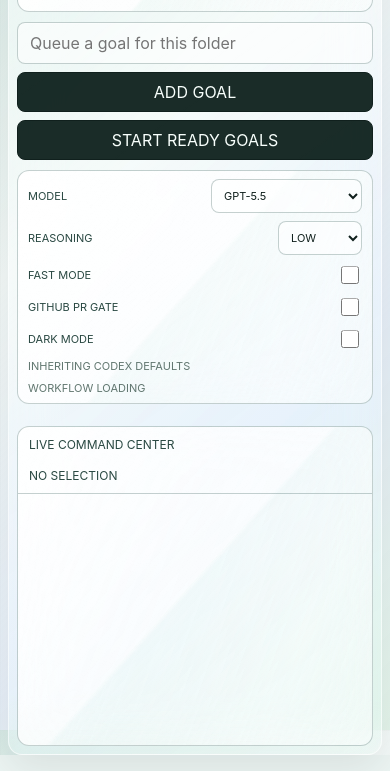
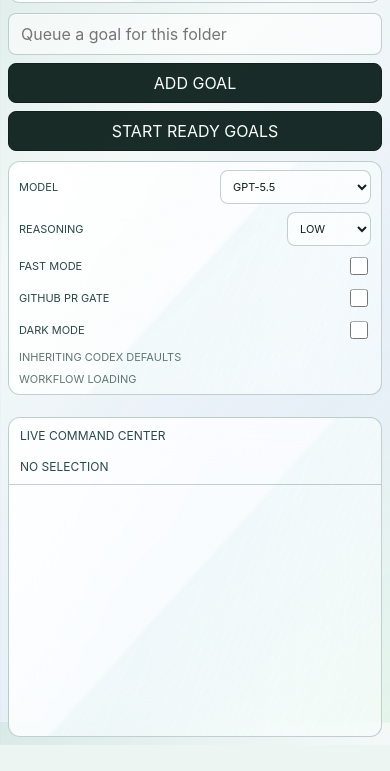
Before and after one commit to topmass/goalforge, a plain HTML site: page static/index.html in a window 390 px wide. Shown: the part 122-893 px from the top of the page. After the commit the page ends 867 px from the top, so only its background shows below. Drawn offline with Linux system fonts and the light colour scheme; no server answers.

Commit message:
Use full browser canvas for dashboard

```diff
--- a/static/styles.css
+++ b/static/styles.css
@@ -65,16 +65,7 @@
   --modal-backdrop: rgba(236, 246, 244, 0.78);
   --modal-bg: rgba(253, 255, 254, 0.96);
   --modal-shadow: 0 18px 50px rgba(59, 88, 82, 0.16);
-  --shell-bg: linear-gradient(
-    145deg,
-    rgba(255, 255, 255, 0.48),
-    rgba(255, 255, 255, 0.2) 48%,
-    rgba(218, 237, 233, 0.16)
-  );
-  --shell-border: rgba(255, 255, 255, 0.56);
-  --shell-shadow: 0 14px 42px rgba(41, 68, 63, 0.11), inset 0 1px 0 rgba(255, 255, 255, 0.66);
   --card-shadow: 0 5px 16px rgba(43, 76, 70, 0.045), inset 0 1px 0 rgba(255, 255, 255, 0.54);
-  --window-radius: 14px;
   --panel-radius: 12px;
   --card-radius: 8px;
   --ui: ui-sans-serif, -apple-system, BlinkMacSystemFont, "SF Pro Text", "Segoe UI", sans-serif;
@@ -111,11 +102,7 @@
   --modal-backdrop: rgba(0, 0, 0, 0.72);
   --modal-bg: #07100b;
   --modal-shadow: 0 24px 80px rgba(0, 0, 0, 0.6);
-  --shell-bg: transparent;
-  --shell-border: transparent;
-  --shell-shadow: none;
   --card-shadow: none;
-  --window-radius: 0;
   --panel-radius: 0;
   --card-radius: 0;
   --ui: var(--mono);
@@ -196,16 +183,10 @@ input:focus {
 }
 
 .shell {
-  width: min(1800px, calc(100vw - 28px));
-  margin: 12px auto 24px;
-  padding: 10px;
-  border: 1px solid var(--shell-border);
-  border-radius: var(--window-radius);
-  background: var(--shell-bg);
-  box-shadow: var(--shell-shadow);
-  backdrop-filter: var(--glass-filter);
-  -webkit-backdrop-filter: var(--glass-filter);
-  overflow: hidden;
+  width: 100%;
+  min-height: 100vh;
+  margin: 0;
+  padding: 12px;
 }
 
 .masthead {
@@ -679,8 +660,8 @@ input:focus {
 
 @media (max-width: 720px) {
   .shell {
-    width: calc(100vw - 16px);
-    margin: 8px auto 16px;
+    width: 100%;
+    margin: 0;
     padding: 8px;
   }
 
```
